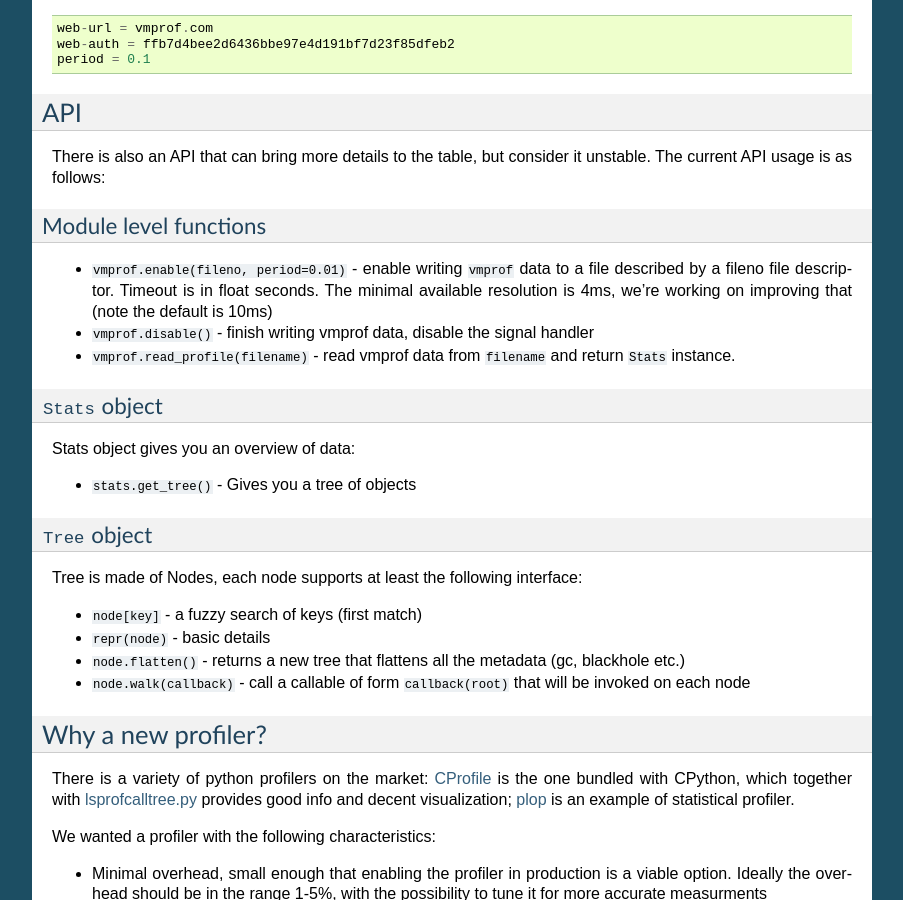
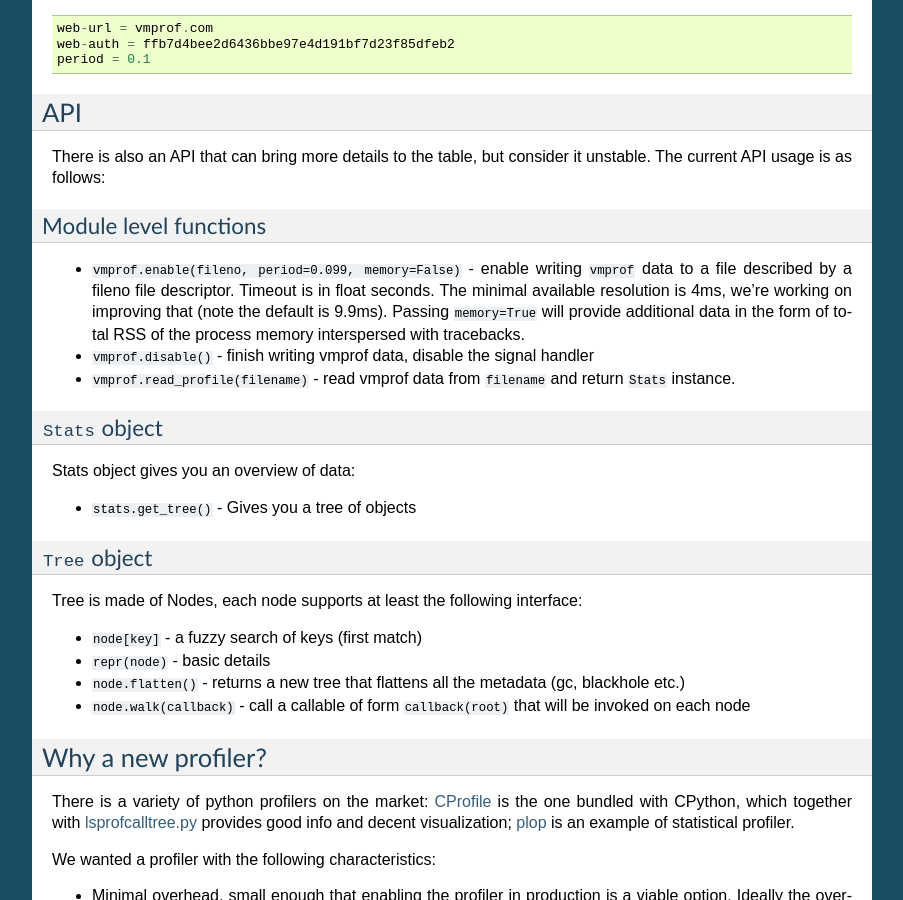
Before and after one commit to vmprof/vmprof-python, a Sphinx documentation site: the page built from docs/index.rst, in a window 1280 px wide and 900 px high, scrolled down 2023 px. Shown: the whole window, without its empty margins (198-1101 px from the left). Built offline with Sphinx 7.4.7, drawn with Linux system fonts in a browser that asks for light colours.

Commit message:
provide some info about memory profiling

```diff
--- a/docs/index.rst
+++ b/docs/index.rst
@@ -147,10 +147,12 @@ but consider it unstable. The current API usage is as follows::
 Module level functions
 ----------------------
 
-* ``vmprof.enable(fileno, period=0.01)`` - enable writing ``vmprof`` data to a
+* ``vmprof.enable(fileno, period=0.099, memory=False)`` - enable writing ``vmprof`` data to a
   file described by a fileno file descriptor. Timeout is in float seconds. The
   minimal available resolution is 4ms, we're working on improving that
-  (note the default is 10ms)
+  (note the default is 9.9ms). Passing ``memory=True`` will provide additional
+  data in the form of total RSS of the process memory interspersed with
+  tracebacks.
 
 * ``vmprof.disable()`` - finish writing vmprof data, disable the signal handler
 
```
